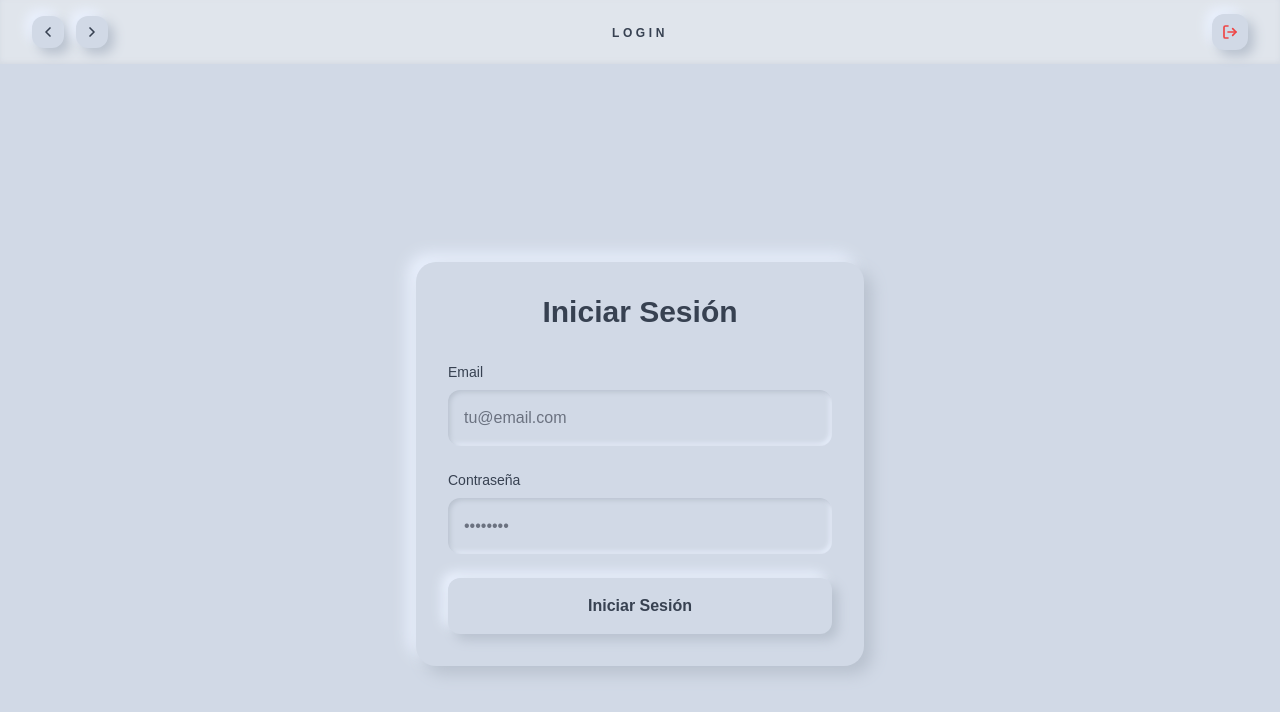
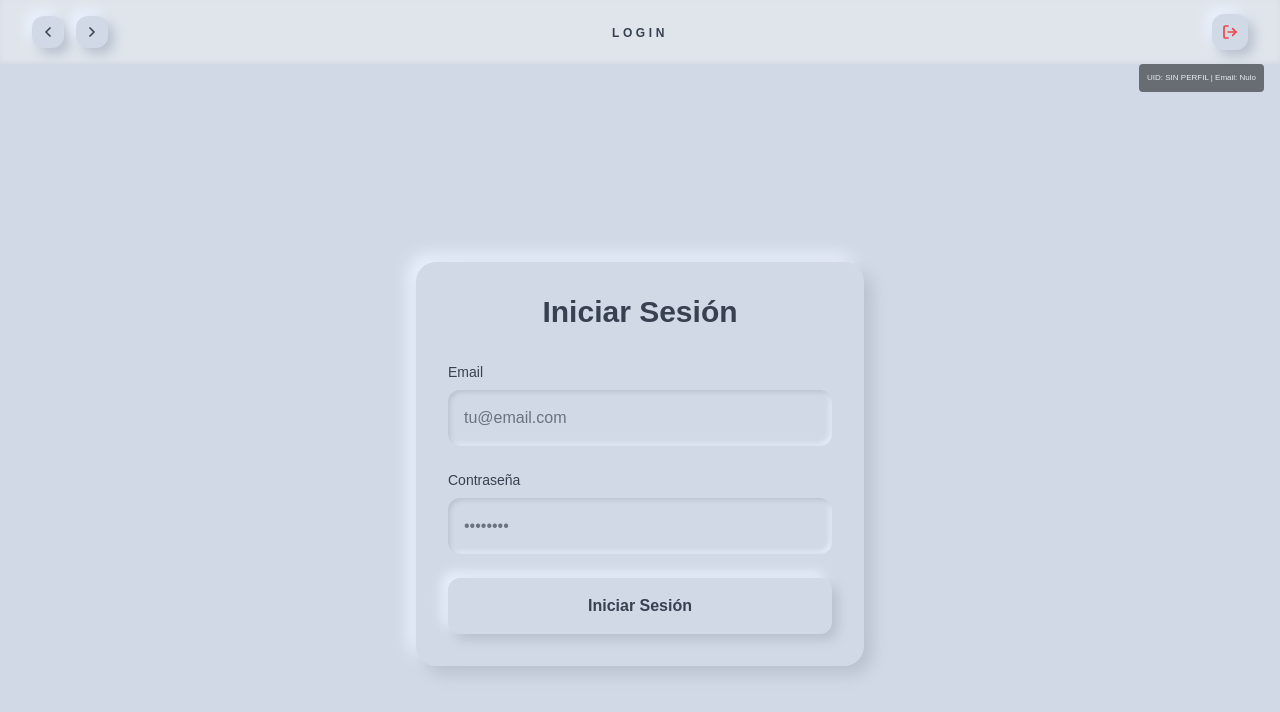
Before and after one commit to fabiancoronadocanedo99-netizen/ai-grader-app, a Next.js app: page /login in a window 1280 px wide. Shown: the top 712 px of the page. Built offline with nearby package versions, Linux system fonts and the light colour scheme; no server answers.

Commit message:
Debug: Forcing profile data display and adding UID scanner to Navbar

```diff
--- a/src/actions/user-actions.ts
+++ b/src/actions/user-actions.ts
@@ -26,35 +26,35 @@ type BulkImportResult = {
   errors: string[]
 }
 
-// --- OBTENER PERFIL (CON RESPALDO DE AUTH) ---
+// --- OBTENER PERFIL (VERSIÓN SIMPLIFICADA) ---
 export async function getCurrentUserProfile() {
   try {
     const supabase = await createClient();
+
+    // 1. Obtener el usuario de la autenticación
     const { data: { user }, error: authError } = await supabase.auth.getUser();
-
-    // Si no hay usuario en la autenticación, devolvemos null
     if (authError || !user) return null;
 
-    // Intentamos buscar el perfil
+    // 2. Obtener el perfil
     const { data: profile, error: profileError } = await supabase
       .from('profiles')
       .select('*')
       .eq('id', user.id)
       .single();
 
-    // SI NO HAY PERFIL EN LA TABLA, devolvemos un perfil genérico con el email de auth
+    // 3. SI NO HAY PERFIL (Error PGRST116), devolvemos un objeto básico
+    // para que la barra no se rompa y podamos ver el ID
     if (profileError || !profile) {
-      console.warn("Perfil no encontrado en tabla profiles, usando datos de auth");
       return {
         id: user.id,
         email: user.email,
-        role: 'teacher', // Rol por defecto para que no se rompa la barra
-        full_name: user.email?.split('@')[0]
+        role: 'teacher', // Rol temporal para debug
+        full_name: 'Usuario sin Perfil'
       };
     }
 
     return profile;
-  } catch (error) {
+  } catch (e) {
     return null;
   }
 }
--- a/src/components/NavigationClient.tsx
+++ b/src/components/NavigationClient.tsx
@@ -112,7 +112,13 @@ export default function NavigationClient({
           </div>
 
           <div className="flex items-center justify-end gap-3 min-w-[6rem]">
-            {/* Email con respaldo de estado */}
+
+            {/* --- BLOQUE DE DEBUG (Bórralo después) --- */}
+            <div className="absolute top-16 right-4 bg-black text-white text-[8px] p-2 rounded opacity-50 z-50">
+              UID: {role ? 'Con Perfil' : 'SIN PERFIL'} | Email: {email || 'Nulo'}
+            </div>
+
+            {/* Email del Usuario */}
             {email && (
               <div className="hidden lg:flex items-center gap-2 text-[10px] font-bold text-gray-500 bg-[#e0e5ec] shadow-[inset_2px_2px_5px_#b8c1ce,inset_-2px_-2px_5px_#ffffff] px-3 py-1.5 rounded-full">
                 <UserCircle className="w-3 h-3" />
```
